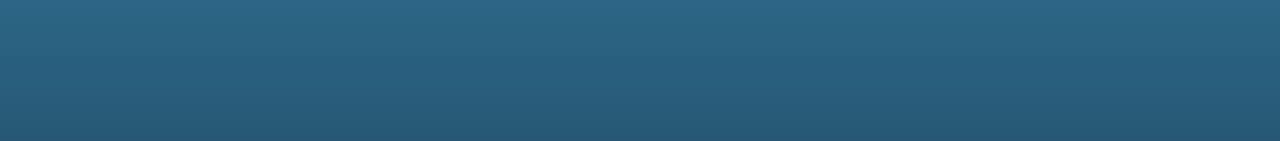
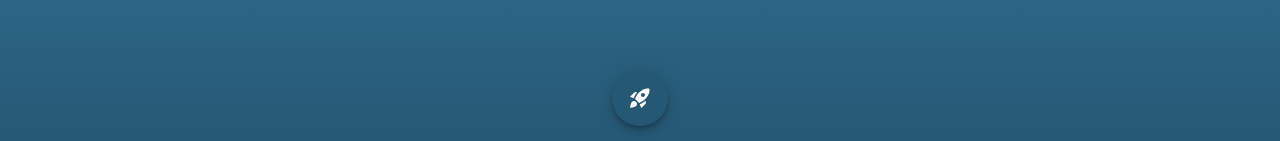
Before and after one commit to goldlabel-apps/listingslab-chatgpt, a React (Create React App) app in the folder pwa/: page / in a window 1280 px wide. Shown: the part 656-797 px from the top of the page. Built offline with nearby package versions, Linux system fonts and the light colour scheme.

Commit message:
Adds AppShell
Co-Authored-By: 魏臧 <weizang75@gmail.com>

```diff
--- /dev/null
+++ b/pwa/src/@listingslab/AppShell.tsx
@@ -0,0 +1,46 @@
+import * as React from 'react'
+import {
+  styled,
+  Fab,
+  Toolbar,
+  Box,
+  AppBar,
+} from "@mui/material"
+import {Icon} from "../@listingslab"
+
+
+const StyledFab = styled(Fab)({
+  position: 'absolute',
+  zIndex: 1,
+  top: -10,
+  left: 0,
+  right: 0,
+  margin: '0 auto',
+})
+
+export default function AppShell(props: any) {
+
+  const {children} = props
+
+  return (
+    <React.Fragment>
+      {children}
+      <AppBar
+        position="fixed"
+        sx={{
+          top: 'auto',
+          bottom: 0,
+          boxShadow: "none",
+          background: "none",
+        }}>
+        <Toolbar>
+          <StyledFab color="secondary">
+            <Icon icon="rocket"/>
+          </StyledFab>
+          <Box sx={{ flexGrow: 1 }} />
+
+        </Toolbar>
+      </AppBar>
+    </React.Fragment>
+  )
+}
--- a/pwa/src/@listingslab/index.tsx
+++ b/pwa/src/@listingslab/index.tsx
@@ -1,9 +1,11 @@
 import Icon from "./components/Icon"
 import InputMultiline from "./components/InputMultiline"
 import {Font} from "./components/Font"
+import AppShell from "./AppShell"
 
 export {
     Icon,
     InputMultiline,
     Font,
+    AppShell,
 }
--- a/pwa/src/ChatGPT/ChatGPT.tsx
+++ b/pwa/src/ChatGPT/ChatGPT.tsx
@@ -15,6 +15,7 @@ import "./chatGPT.css"
 import {
   Icon,
   Font,
+  AppShell,
 } from "../@listingslab"
 
 
@@ -64,6 +65,7 @@ export function ChatGPT() {
   return (<>
       <ThemeProvider theme={t}>
         <CssBaseline />
+        <AppShell>
           <Container maxWidth="md">
             <Card sx={{mt:1}}>
               <CardHeader
@@ -88,6 +90,7 @@ export function ChatGPT() {
               </CardContent>
             </Card>
           </Container>
+        </AppShell>
       </ThemeProvider>
     </>
   )
```
Lines whose indentation alone changed are shown as unchanged.
